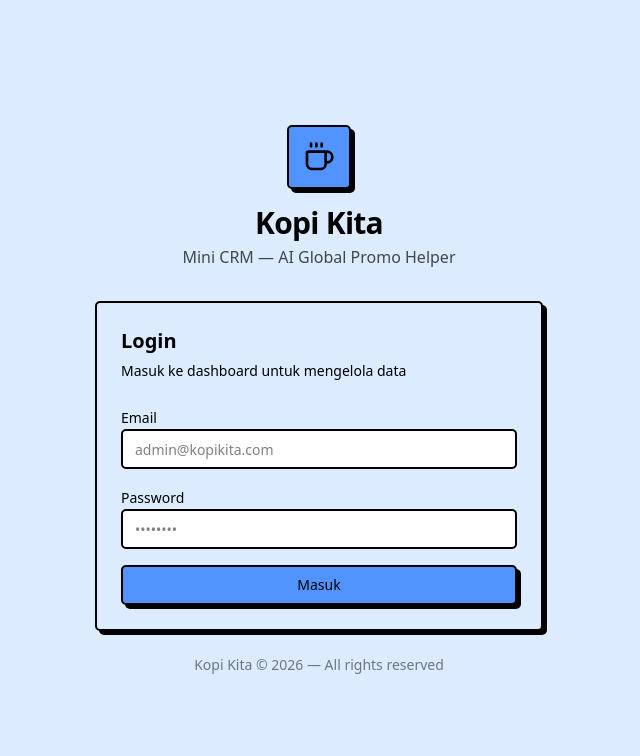
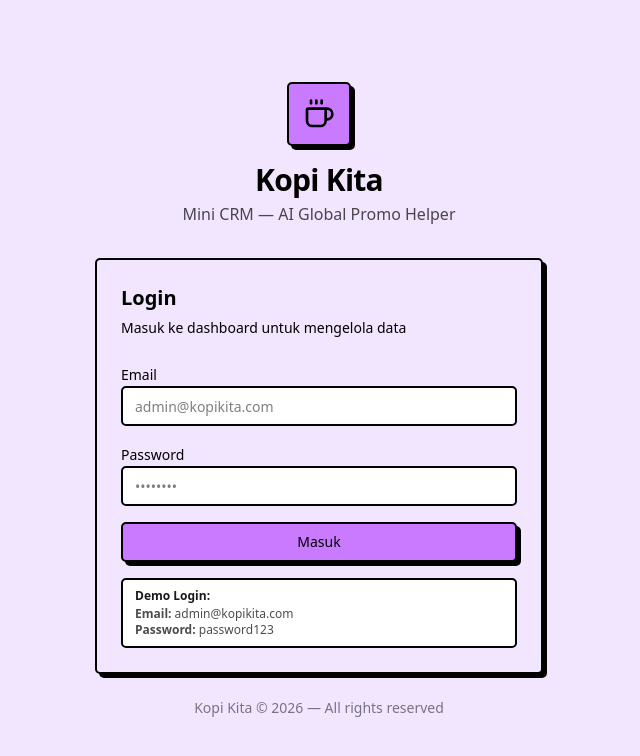
Before and after one commit to faprikaa/mini-crm, a Next.js app: page /login in a window 1280 px wide. Shown: the top 756 px of the page, without its empty margins (321-961 px from the left). Built offline with nearby package versions, Linux system fonts and the light colour scheme; no server answers.

Commit message:
feat: Add core application layout, global styling, login page, Vercel Speed Insights, and enhance README data model with Mermaid diagram.

```diff
--- a/package.json
+++ b/package.json
@@ -29,6 +29,7 @@
     "@radix-ui/react-tabs": "^1.1.13",
     "@radix-ui/react-tooltip": "^1.2.8",
     "@tanstack/react-table": "^8.21.3",
+    "@vercel/speed-insights": "^1.3.1",
     "bcryptjs": "^3.0.3",
     "class-variance-authority": "^0.7.1",
     "clsx": "^2.1.1",
--- a/src/app/globals.css
+++ b/src/app/globals.css
@@ -4,50 +4,38 @@
 @custom-variant dark (&:is(.dark *));
 
 :root {
-  --border-radius: 5px;
-  --box-shadow-x: 4px;
-  --box-shadow-y: 4px;
-  --reverse-box-shadow-x: -4px;
-  --reverse-box-shadow-y: -4px;
-
-  --heading-font-weight: 700;
-  --base-font-weight: 500;
-
-  --background: oklch(93.46% 0.0304 254.32);
+  --background: oklch(94.11% 0.036556 308.0303);
   --secondary-background: oklch(100% 0 0);
   --foreground: oklch(0% 0 0);
   --main-foreground: oklch(0% 0 0);
-
-  --main: oklch(67.47% 0.1725 259.61);
+  --main: oklch(71.9% 0.198 310.03);
   --border: oklch(0% 0 0);
   --ring: oklch(0% 0 0);
   --overlay: oklch(0% 0 0 / 0.8);
-
-  --shadow: var(--box-shadow-x) var(--box-shadow-y) 0px 0px var(--border);
-
-  --chart-1: oklch(67.47% 0.1726 259.49);
-  --chart-2: oklch(67.28% 0.2147 24.22);
-  --chart-3: oklch(86.03% 0.176 92.36);
-  --chart-4: oklch(79.76% 0.2044 153.08);
-  --chart-5: oklch(66.34% 0.1806 277.2);
-
-  --destructive: oklch(57.7% 0.245 27.325);
-  --destructive-foreground: oklch(100% 0 0);
+  --shadow: 4px 4px 0px 0px var(--border);
+  --chart-1: #CA7AFF;
+  --chart-2: #FACC00;
+  --chart-3: #00D696;
+  --chart-4: #FF7A05;
+  --chart-5: #0099FF;
+  --chart-active-dot: #000;
 }
 
 .dark {
-  --background: oklch(29.12% 0.0633 270.86);
+  --background: oklch(29.68% 0.0791 315.62);
   --secondary-background: oklch(23.93% 0 0);
   --foreground: oklch(92.49% 0 0);
   --main-foreground: oklch(0% 0 0);
-
+  --main: oklch(67.34% 0.2314 309.13);
   --border: oklch(0% 0 0);
   --ring: oklch(100% 0 0);
-
-  --shadow: var(--box-shadow-x) var(--box-shadow-y) 0px 0px var(--border);
-
-  --destructive: oklch(70.4% 0.191 22.216);
-  --destructive-foreground: oklch(100% 0 0);
+  --shadow: 4px 4px 0px 0px var(--border);
+  --chart-1: #D494FF;
+  --chart-2: #E0B700;
+  --chart-3: #00BD84;
+  --chart-4: #EB6D00;
+  --chart-5: #008AE5;
+  --chart-active-dot: #fff;
 }
 
 @theme inline {
@@ -59,38 +47,27 @@
   --color-border: var(--border);
   --color-overlay: var(--overlay);
   --color-ring: var(--ring);
-  --color-destructive: var(--destructive);
-  --color-destructive-foreground: var(--destructive-foreground);
-
   --color-chart-1: var(--chart-1);
   --color-chart-2: var(--chart-2);
   --color-chart-3: var(--chart-3);
   --color-chart-4: var(--chart-4);
   --color-chart-5: var(--chart-5);
 
-  --spacing-boxShadowX: var(--box-shadow-x);
-  --spacing-boxShadowY: var(--box-shadow-y);
-  --spacing-reverseBoxShadowX: var(--reverse-box-shadow-x);
-  --spacing-reverseBoxShadowY: var(--reverse-box-shadow-y);
-
-  --radius-base: var(--border-radius);
-
+  --spacing-boxShadowX: 4px;
+  --spacing-boxShadowY: 4px;
+  --spacing-reverseBoxShadowX: -4px;
+  --spacing-reverseBoxShadowY: -4px;
+  --radius-base: 5px;
   --shadow-shadow: var(--shadow);
-
-  --font-weight-base: var(--base-font-weight);
-  --font-weight-heading: var(--heading-font-weight);
-
-  --font-sans: var(--font-geist-sans);
-  --font-mono: var(--font-geist-mono);
+  --font-weight-base: 500;
+  --font-weight-heading: 700;
 }
 
 @layer base {
-  * {
-    @apply border-border;
+  body {
+    @apply text-foreground font-base bg-background;
   }
-  body {
-    @apply bg-background text-foreground font-base;
-  }
+
   h1,
   h2,
   h3,
--- a/src/app/layout.tsx
+++ b/src/app/layout.tsx
@@ -1,6 +1,7 @@
 import type { Metadata } from "next";
 import { Geist } from "next/font/google";
 import { Toaster } from "@/components/ui/sonner";
+import { SpeedInsights } from "@vercel/speed-insights/next"
 import "./globals.css";
 
 const geistSans = Geist({
@@ -25,6 +26,7 @@ export default function RootLayout({
       >
         {children}
         <Toaster position="top-right" />
+        <SpeedInsights />
       </body>
     </html>
   );
--- a/src/app/login/page.tsx
+++ b/src/app/login/page.tsx
@@ -83,6 +83,12 @@ export default function LoginPage() {
                 {isPending ? "Masuk..." : "Masuk"}
               </Button>
             </form>
+
+            <div className="mt-4 rounded-base border-2 border-border bg-secondary-background px-3 py-2 text-xs font-base text-foreground/70">
+              <p className="font-heading text-foreground/90 mb-0.5">Demo Login:</p>
+              <p><span className="font-heading">Email:</span> admin@kopikita.com</p>
+              <p><span className="font-heading">Password:</span> password123</p>
+            </div>
           </CardContent>
         </Card>
 
```
Also changed, not shown: 2 other files (tests, documents, lock files or other folders).
